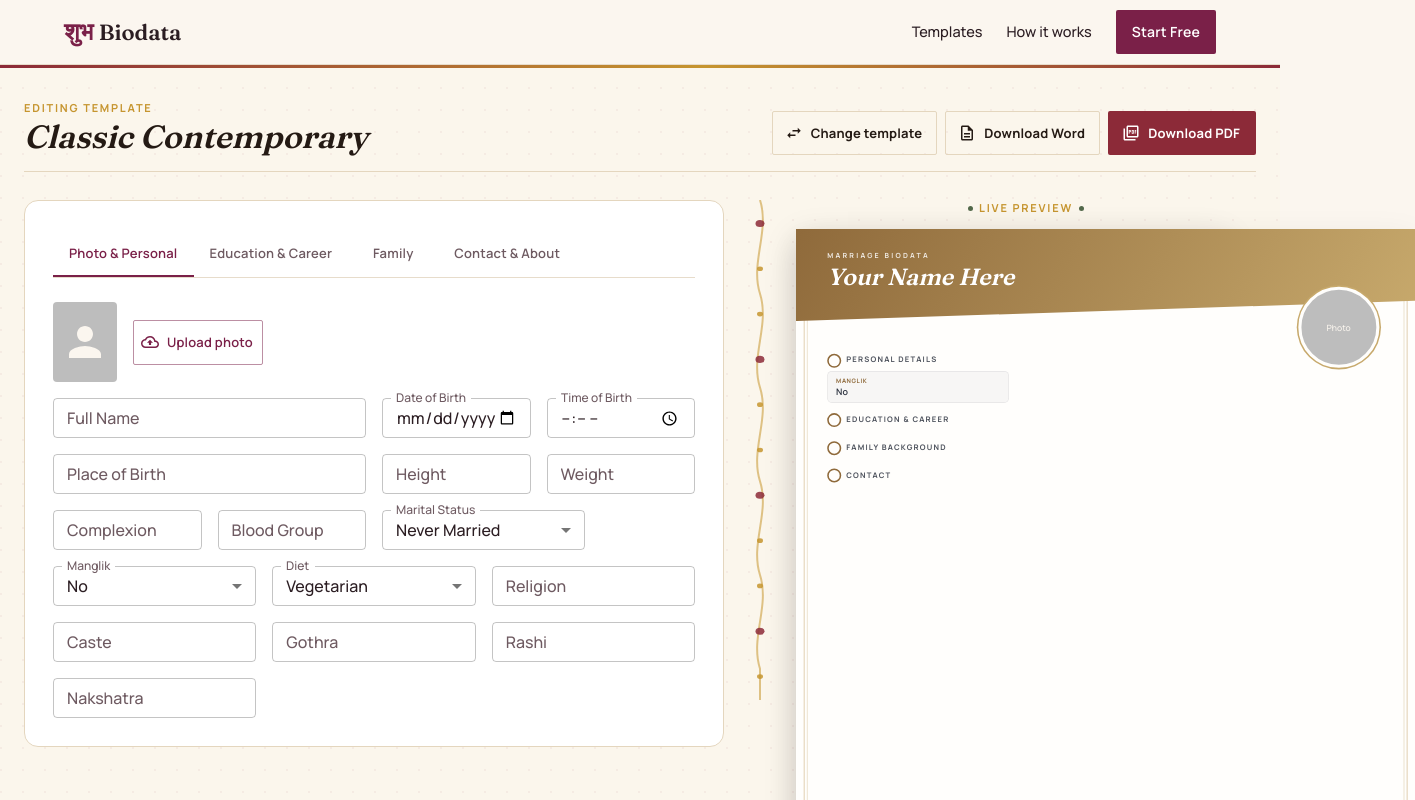
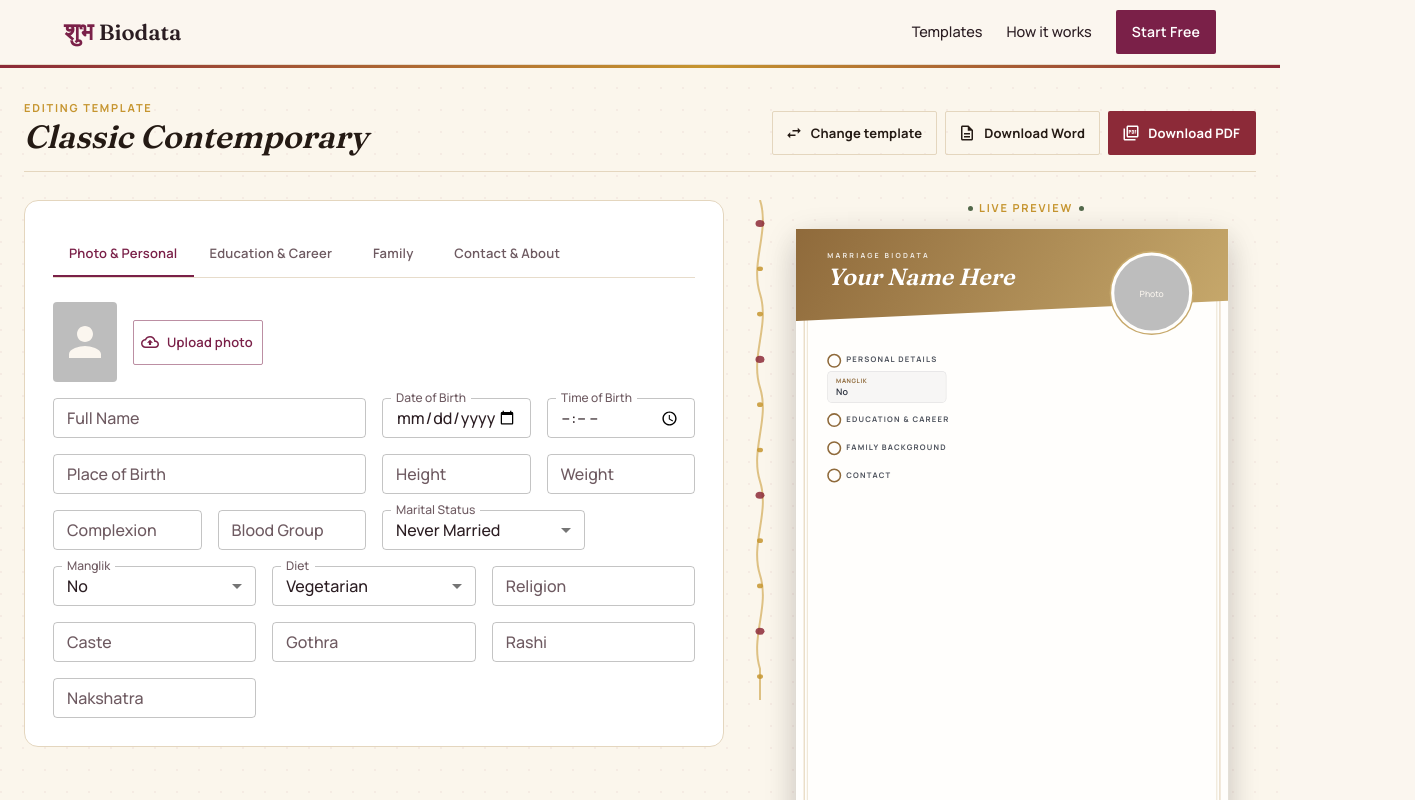
Before and after one commit to Ranjeet-lohar/Shubh-Biodata, a Next.js app: page /editor/classic-contemporary in a window 1280 px wide. Shown: the top 800 px of the page, 1415 px wide, since content can reach past the window. Built offline with nearby package versions, Linux system fonts and the light colour scheme.

Commit message:
code update

```diff
--- a/src/components/previews/ContemporaryTemplate.tsx
+++ b/src/components/previews/ContemporaryTemplate.tsx
@@ -104,8 +104,10 @@ export default function BadgeCertificateTemplate({
         bgcolor: palette.bg,
         overflow: "hidden",
         boxShadow: "0 18px 44px rgba(20,20,20,0.10)",
-        width: "210mm",
-        height: "297mm",
+        width: "100%",
+        maxWidth: "100%",
+        minHeight: 560,
+        aspectRatio: "210 / 297",
         display: "flex",
         flexDirection: "column",
         "@media print": {
@@ -169,7 +171,7 @@ export default function BadgeCertificateTemplate({
         src={data.photoDataUrl || undefined}
         sx={{
           position: "absolute",
-          top: 74 * scale,
+          top: 30 * scale,
           right: 46 * scale,
           width: 104 * scale,
           height: 104 * scale,
```
